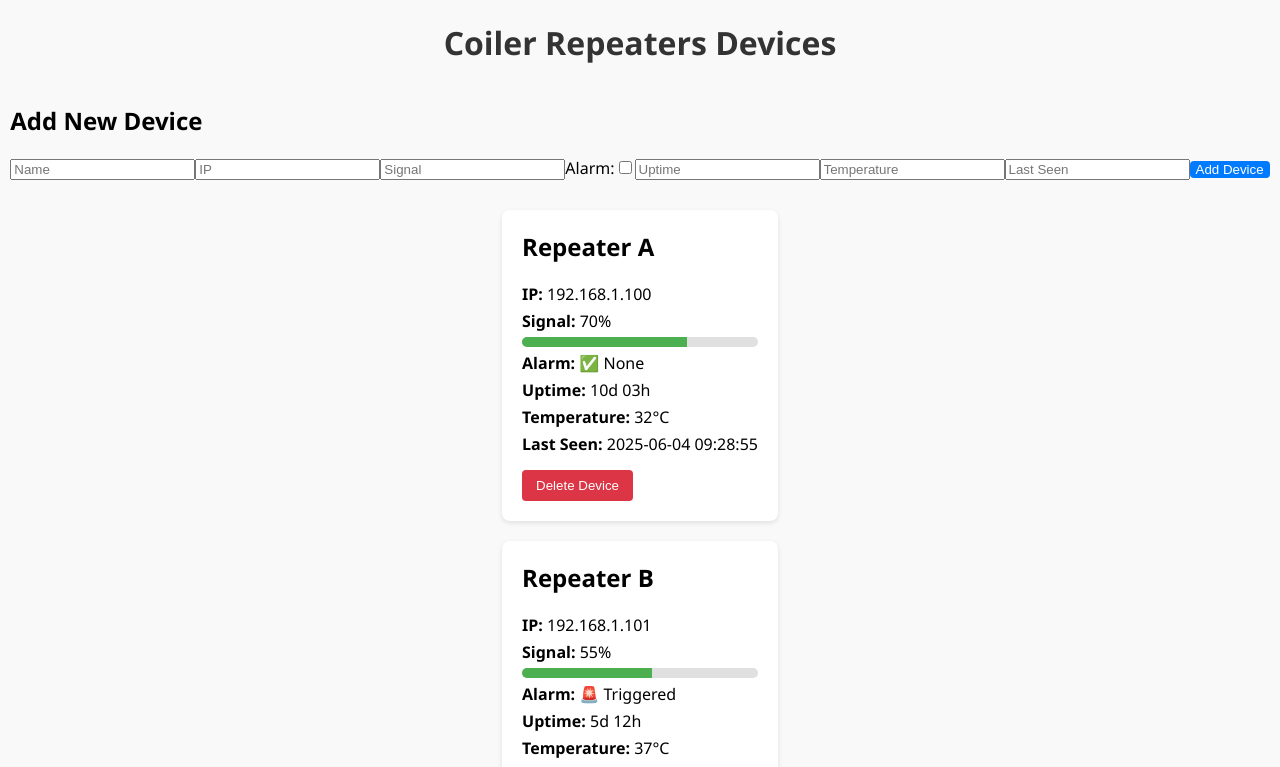
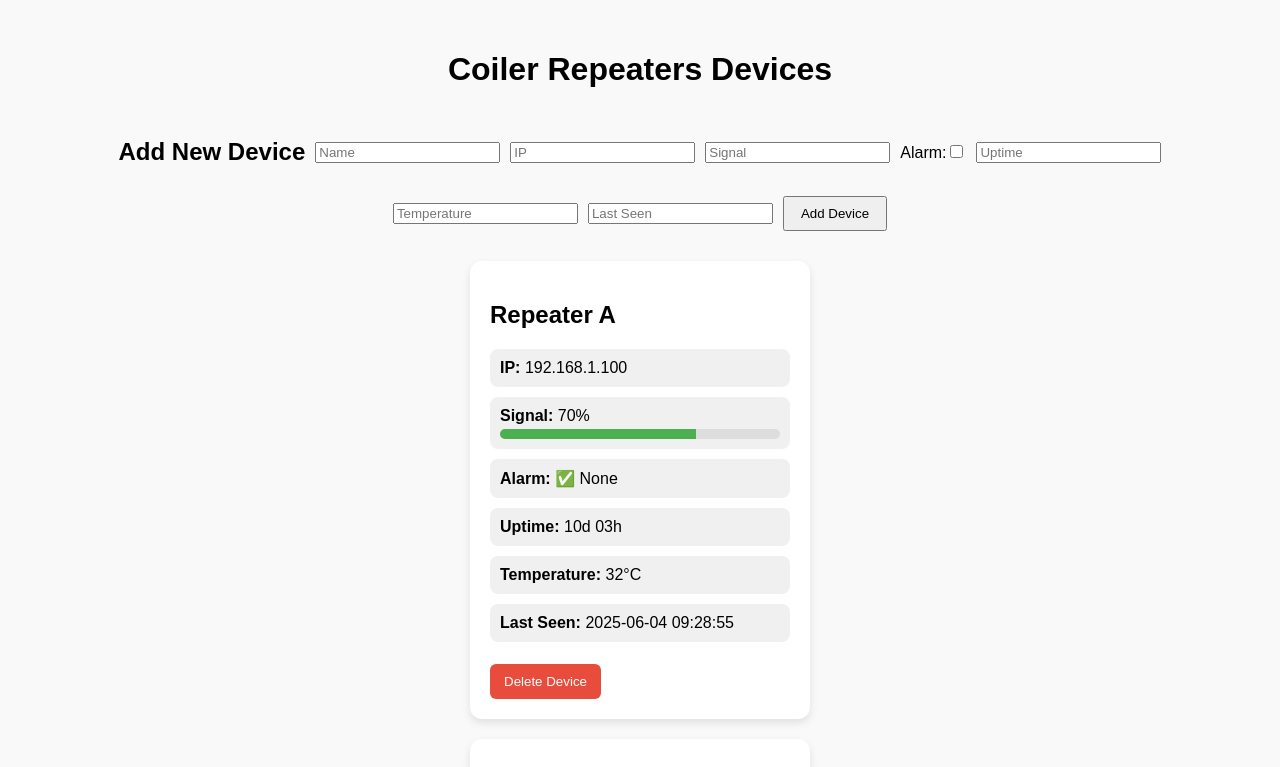
Before and after one commit to Tang-tech-SETAR/cloud-infinity-frontend, a React (Create React App) app: page / in a window 1280 px wide. Shown: the top 767 px of the page. Built offline with nearby package versions, Linux system fonts and the light colour scheme; the HTML template or start-up script is replaced by a standard one.

Commit message:
Refactor: style device indicators as tabs

```diff
--- a/src/App.css
+++ b/src/App.css
@@ -1,99 +1,55 @@
-body {
-  font-family: 'Segoe UI', Tahoma, Geneva, Verdana, sans-serif;
-  background-color: #f9f9f9;
-  margin: 0;
-  padding: 0;
+.container {
+  padding: 30px;
+  font-family: sans-serif;
+  background: #f9f9f9;
 }
 
 h1 {
   text-align: center;
-  color: #333;
-  margin-bottom: 20px;
+  margin-bottom: 30px;
 }
 
-form, .device-card {
-  background: #fff;
-  border-radius: 8px;
-  padding: 20px;
-  margin: 0 auto 20px auto;
-  box-shadow: 0 2px 5px rgba(0,0,0,0.1);
-  max-width: 600px;
+.form-container {
+  margin-bottom: 30px;
+  display: flex;
+  gap: 10px;
+  flex-wrap: wrap;
+  align-items: center;
+  justify-content: center;
 }
 
-form input, form button {
-  margin-bottom: 10px;
-  padding: 10px;
-  width: 100%;
-  box-sizing: border-box;
+input[type="text"],
+input[type="number"],
+input[type="checkbox"] {
+  padding: 8px;
+  font-size: 14px;
 }
 
 button {
-  background-color: #007bff;
-  color: white;
-  border: none;
-  border-radius: 4px;
+  padding: 8px 16px;
   cursor: pointer;
 }
 
-button:hover {
-  background-color: #0056b3;
+.device-card {
+  background: white;
+  padding: 20px;
+  border-radius: 12px;
+  box-shadow: 0 4px 8px rgba(0,0,0,0.1);
+  width: 300px;
+  margin: 20px auto;
 }
 
-.device-card h2 {
-  margin-top: 0;
+.tab {
+  background: #f0f0f0;
+  margin: 10px 0;
+  padding: 10px;
+  border-radius: 8px;
 }
 
-.device-card p {
-  margin: 5px 0;
-}
-.main-layout {
-  display: flex;
-  justify-content: center;
-  align-items: flex-start;
-  gap: 30px;
-  flex-wrap: wrap;
-}.signal-bar {
-  height: 10px;
-  border-radius: 5px;
-  background-color: #ddd;
-  overflow: hidden;
-  margin: 5px 0;
-}
-
-.signal-fill {
-  height: 100%;
-  background-color: #4caf50;
-}
-.delete-button {
-  background-color: #dc3545;
-  color: white;
-  border: none;
-  padding: 8px 14px;
-  border-radius: 4px;
-  cursor: pointer;
-  margin-top: 10px;
-}
-
-.delete-button:hover {
-  background-color: #c82333;
-}
-.tab {
-  background: #fff;
-  border: 1px solid #ddd;
-  padding: 10px 15px;
-  margin-bottom: 8px;
-  border-radius: 8px;
-  box-shadow: 0 1px 2px rgba(0, 0, 0, 0.05);
-  transition: all 0.2s ease;
-}
-
-.tab:hover {
-  background-color: #f9f9f9;
-}
 .signal-bar {
   width: 100%;
   height: 10px;
-  background-color: #e0e0e0;
+  background-color: #ddd;
   border-radius: 5px;
   overflow: hidden;
   margin-top: 4px;
@@ -103,3 +59,12 @@ button:hover {
   height: 100%;
   background-color: #4caf50;
 }
+
+.delete-button {
+  background-color: #e74c3c;
+  color: white;
+  padding: 10px 14px;
+  border: none;
+  border-radius: 6px;
+  margin-top: 12px;
+}
--- a/src/App.js
+++ b/src/App.js
@@ -93,15 +93,21 @@ function App() {
           {devices.map(device => (
             <div key={device.id} className="device-card">
               <h2>{device.name}</h2>
-              <p><strong>IP:</strong> {device.ip}</p>
-              <p><strong>Signal:</strong> {device.signal}%</p>
-              <div className="signal-bar">
-                <div className="signal-fill" style={{ width: `${device.signal}%` }}></div>
-              </div>
-              <p><strong>Alarm:</strong> {device.alarm ? '🚨 Triggered' : '✅ None'}</p>
-              <p><strong>Uptime:</strong> {device.uptime}</p>
-              <p><strong>Temperature:</strong> {device.temperature}</p>
-              <p><strong>Last Seen:</strong> {device.last_seen}</p>
+              <div className="tab"><strong>IP:</strong> {device.ip}</div>
+
+<div className="tab">
+  <strong>Signal:</strong> {device.signal}%
+  <div className="signal-bar">
+    <div className="signal-fill" style={{ width: `${device.signal}%` }}></div>
+  </div>
+</div>
+
+<div className="tab"><strong>Alarm:</strong> {device.alarm ? '🚨 Triggered' : '✅ None'}</div>
+<div className="tab"><strong>Uptime:</strong> {device.uptime}</div>
+<div className="tab"><strong>Temperature:</strong> {device.temperature}</div>
+<div className="tab"><strong>Last Seen:</strong> {device.last_seen}</div>
+
+
               <button onClick={() => deleteDevice(device.id)} className="delete-button">Delete Device</button>
             </div>
           ))}
```
